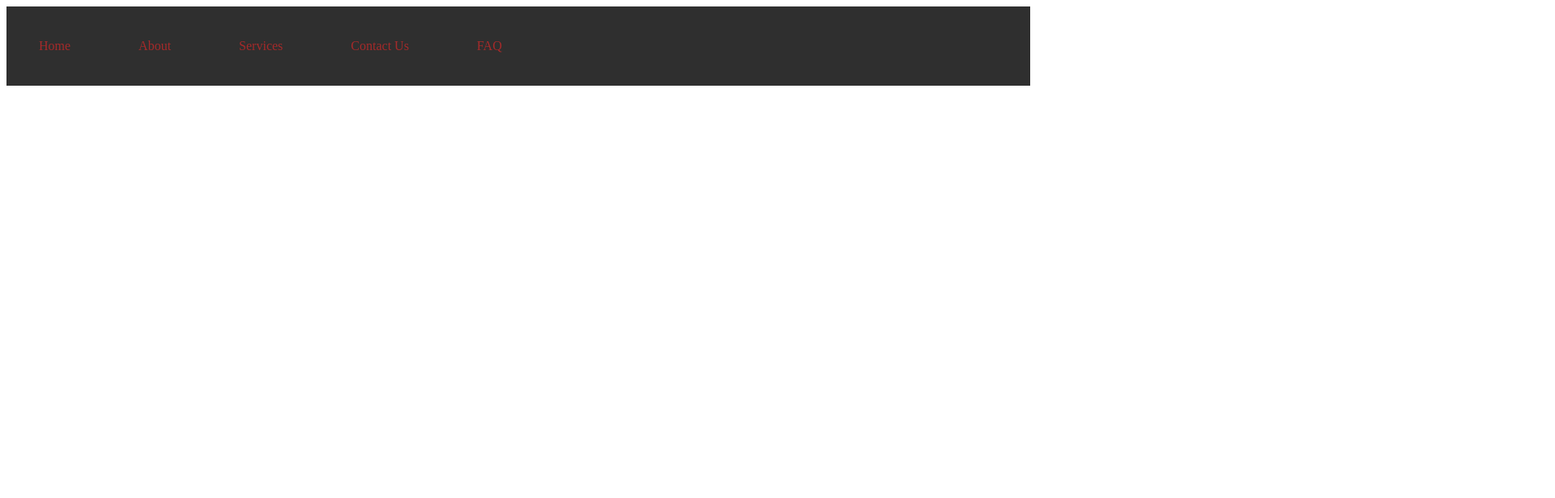
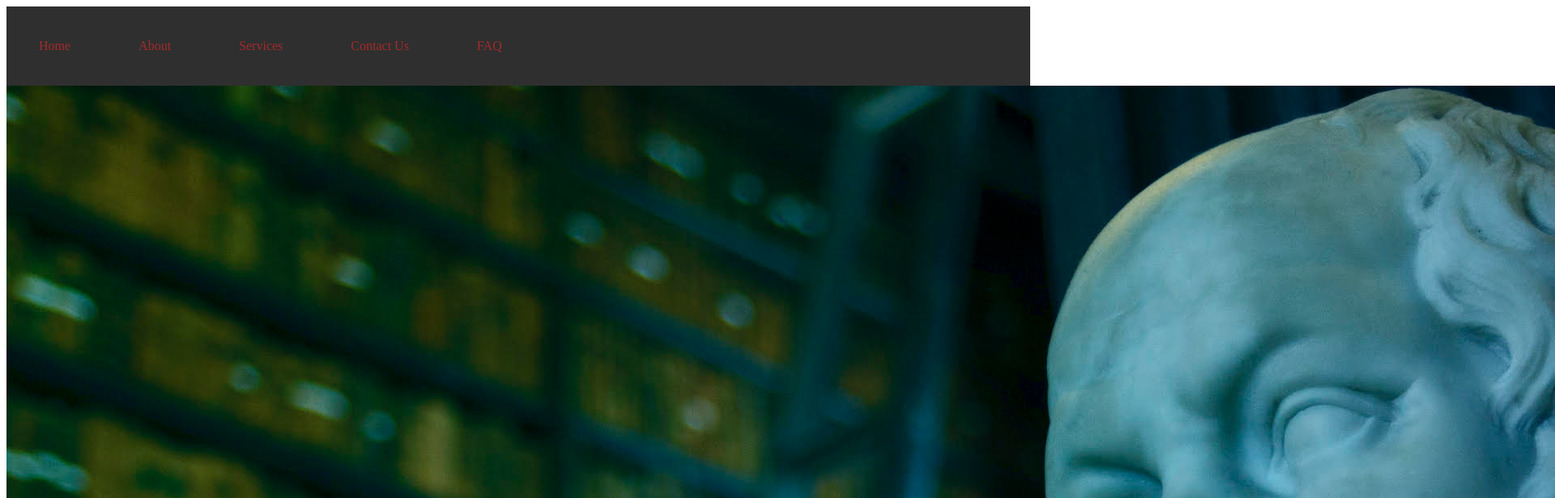
Before and after one commit to rameshpaudel/css-html-begin, a plain HTML site: page index.html in a window 1280 px wide. Shown: the top 616 px of the page at 81% size, 1920 px wide, since content can reach past the window. Drawn offline with Linux system fonts and the light colour scheme.

Commit message:
changes: Added image

```diff
--- a/index.html
+++ b/index.html
@@ -17,6 +17,9 @@
         <li><a href="#">FAQ</a></li>
     </ul>
     </header>
+        <div class="container">
+            <img src="./images/test.jpg" alt="Socrates">
+        </div>
     <script src="/js/main.js"></script>
 </body>
 </html>
```
Also changed, not shown: images/test.jpg (added).
